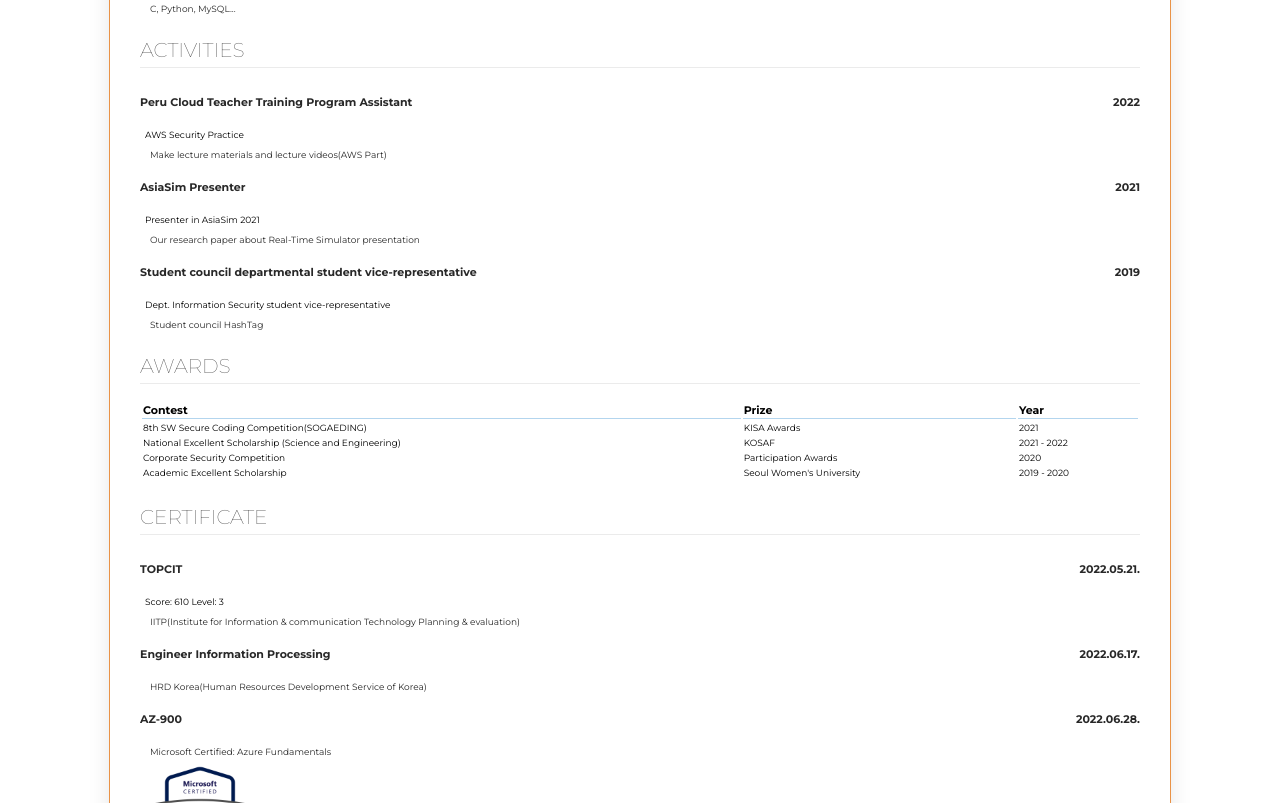
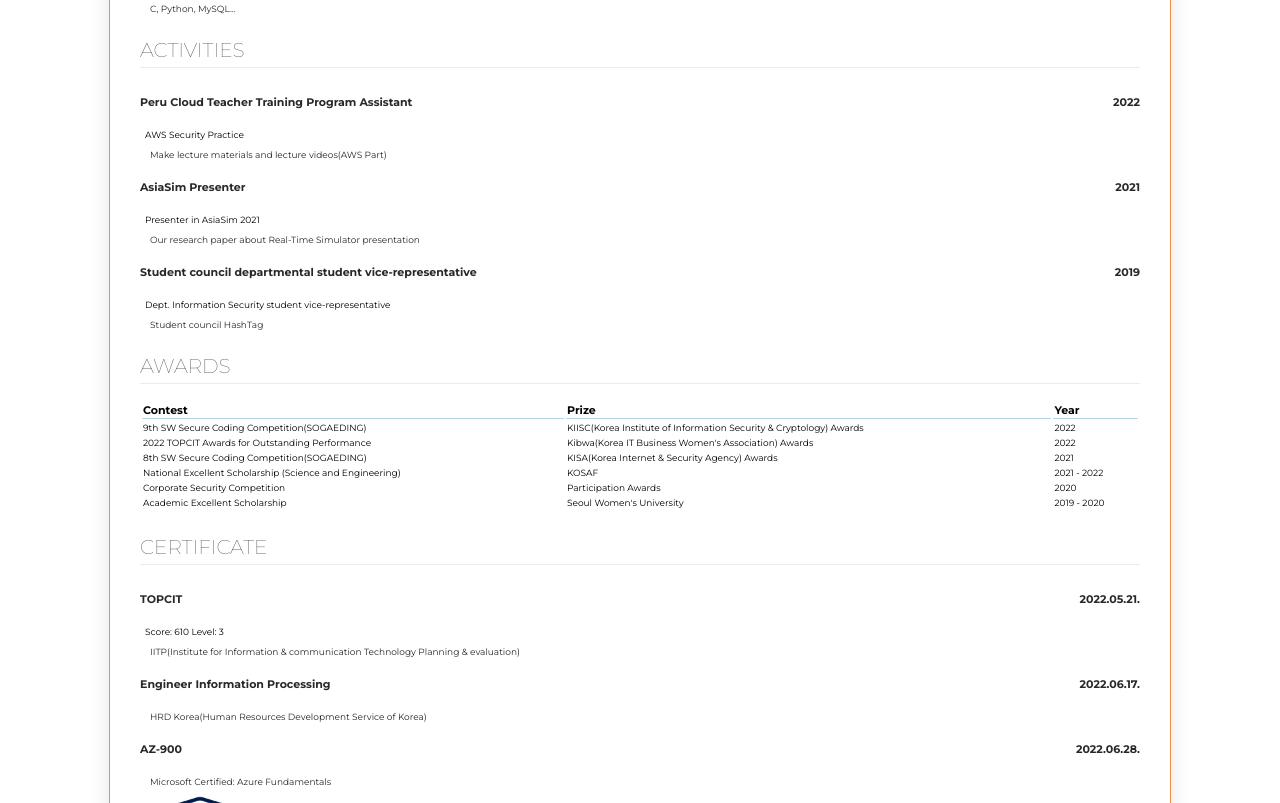
Before and after one commit to Chaeyeon99/likelion_mission, a plain HTML site: page week1_introduce/index.html in a window 1280 px wide. Shown: the part 998-1801 px from the top of the page. Drawn offline with Linux system fonts and the light colour scheme; a web font is replaced by a local one.

Commit message:
Add: SOGAEDING Awards

```diff
--- a/week1_introduce/index.html
+++ b/week1_introduce/index.html
@@ -10,7 +10,7 @@
         <div class="title-box">
             <img class="lion" src="images/lion.png">
             <h1>About Me, Sagong Chaeyeon</h1>
-            <p class="name-text">Cloud Engineer</p>
+            <p class="name-text">Cloud & Security</p>
             <div>
                 <a href="https://github.com/Chaeyeon99"><img class="sns-img" src="images/github.png"></a>
                 <a href="https://pitch-bull-522.notion.site/99cee90833e94c1b95596cdc8c85d271?v=449f36127e9b4dc38d28f2526706a78f"><img class="sns-img" src="images/notion.png"></a>
@@ -103,8 +103,18 @@
                 <th>Prize</th>
                 <th>Year</th>
                 <tr>
+                    <td>9th SW Secure Coding Competition(SOGAEDING)</td>
+                    <td>KIISC(Korea Institute of Information Security & Cryptology) Awards</td>
+                    <td>2022</td>
+                </tr>
+                <tr>
+                    <td>2022 TOPCIT Awards for Outstanding Performance</td>
+                    <td>Kibwa(Korea IT Business Women's Association) Awards</td>
+                    <td>2022</td>
+                </tr>
+                <tr>
                     <td>8th SW Secure Coding Competition(SOGAEDING)</td>
-                    <td>KISA Awards</td>
+                    <td>KISA(Korea Internet & Security Agency) Awards</td>
                     <td>2021</td>
                 </tr>
                 <tr>
```
